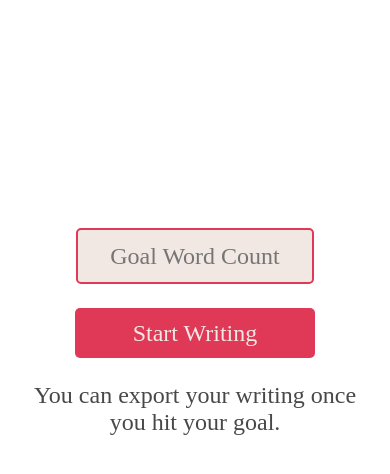
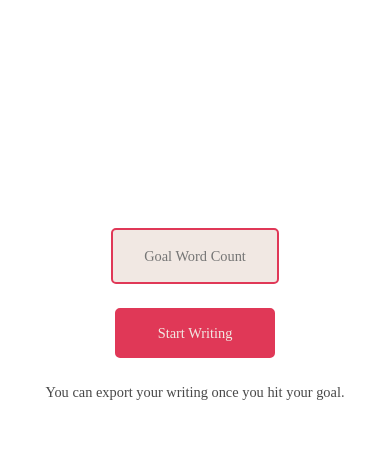
Before and after one commit to erdavids/Qyll, a Gatsby site: page /page in a window 390 px wide. Shown: the part 80-554 px from the top of the page. Built offline with nearby package versions, Linux system fonts and the light colour scheme; Gatsby itself is replaced by a stand-in of ours; no server answers; a web font is replaced by a local one; what auth0-js would draw is missing.

Commit message:
Added more mobile specific improvements to the sizes of everything, added logout ability

```diff
--- a/src/components/header.js
+++ b/src/components/header.js
@@ -26,7 +26,7 @@ const Header = () => {
             { !isAuthenticated() ?
                 <button onClick={login} class="hidden-button login-top-link">Sign in</button>
                 :
-                <button class="hidden-button login-top-link">Account</button>
+                <button onClick={logout} class="hidden-button login-top-link">Log out</button>
 
             }
             {/* <Link to="/pricing"><button class="hidden-button login-top-link">Pricing</button></Link> */}
--- a/src/pages/blog.js
+++ b/src/pages/blog.js
@@ -21,7 +21,7 @@ const IndexPage = ({
                 <h1 class="blog-title">The Blog.</h1>
                 <p>Thoughts on writing and Qyll development.</p>
 
-                <h1 class="blog-list">Latest Posts.</h1>
+                <h2 class="blog-list">Latest Posts.</h2>
                 <div class="blog-list">{Posts}</div>
             </div>
         </>
--- a/src/styles/headerStyle.css
+++ b/src/styles/headerStyle.css
@@ -42,6 +42,14 @@
     color: black;
 }
 
+li {
+    font-size: .8rem;
+}
+
+h1 {
+    font-size: .8rem;
+}
+
 @media (max-width: 720px) {
     .header {
         width: 95%;
@@ -72,6 +80,6 @@
     }
 
     li {
-        font-size: .8rem;
+        font-size: .6rem;
     }
 }
--- a/src/styles/mainStyle.css
+++ b/src/styles/mainStyle.css
@@ -77,13 +77,18 @@ body {
 
 .description {
     margin-bottom: 82px;
+    font-size: 1rem;
+}
+
+p {
+    font-size: .8rem;
 }
 
 @media (max-width: 720px) {
 
 
     p {
-        font-size: .8rem;
+        font-size: .6rem;
     }
 
     .qyll-title {
--- a/src/styles/pageStyle.css
+++ b/src/styles/pageStyle.css
@@ -20,6 +20,7 @@
 
 .page-text {
     margin-bottom: 1.5rem;
+    font-size: .8rem;
 }
 
 .page-logo {
@@ -46,7 +47,7 @@
 
 .page-percent {
     margin-bottom: 2rem;
-    font-size: 1.25rem;
+    font-size: 1rem;
     color: #E03857
 }
 
@@ -141,4 +142,36 @@ progress {
           width: 95%;
           margin-top: 10rem;
       }
+
+      .page-word-input {
+        border: 2px solid #E03857;
+        background-color: #f1e8e3;
+        border-radius: 5px;
+        height: 50px;
+        width: 160px;
+        text-align: center;
+        margin-bottom: 1rem;
+        font-size: .6rem;
     }
+
+    .write-button {
+        border-radius: 5px;
+        border: 2px solid #E03857;
+        background-color: #E03857;
+        color: #f1e8e3;
+        height: 50px;
+        width: 160px;
+        font-size: .6rem;
+        margin-bottom: .5rem;
+    }
+
+    .page-text {
+        font-size: .6rem;
+    }
+
+    .page-percent {
+        margin-bottom: 1rem;
+        font-size: 1rem;
+        color: #E03857
+    }
+}
```
Also changed, not shown: src/styles/blogStyle.css (+6 -4 lines).
